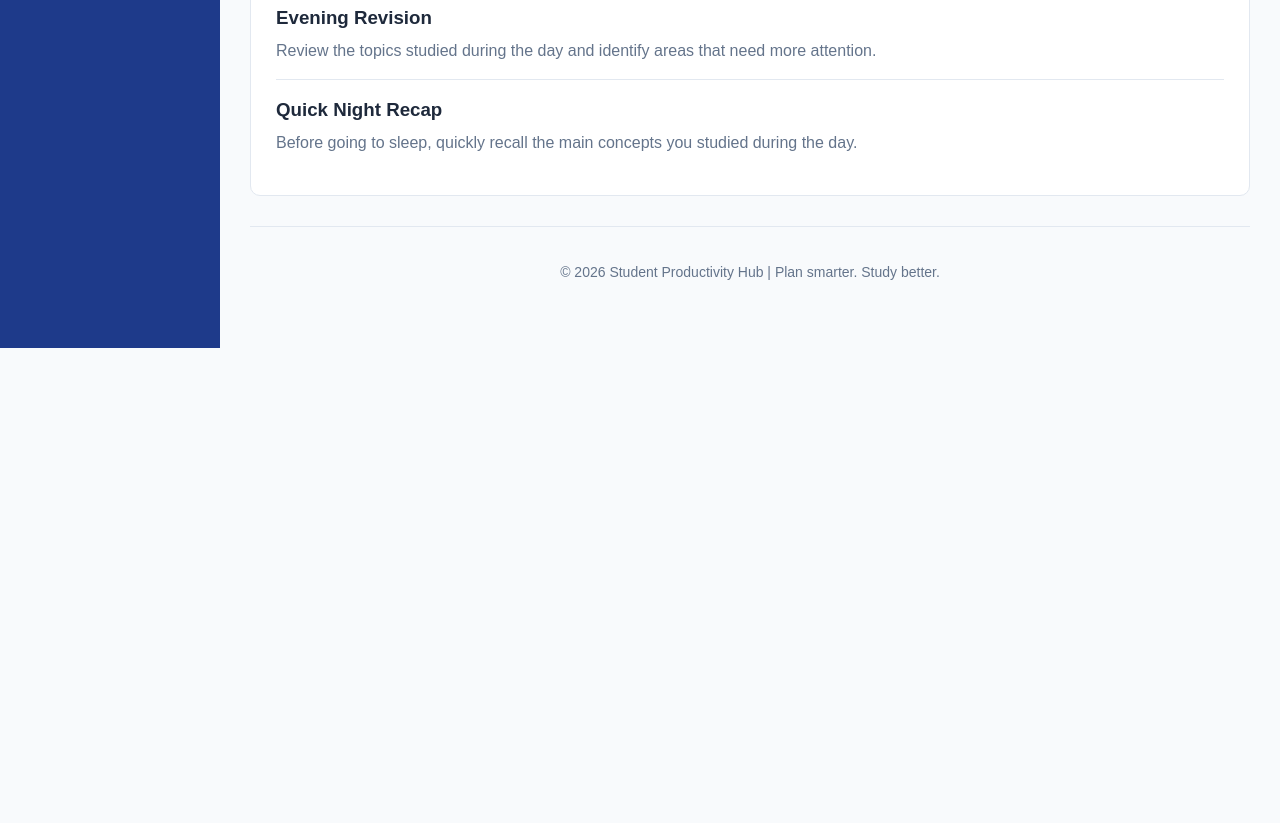
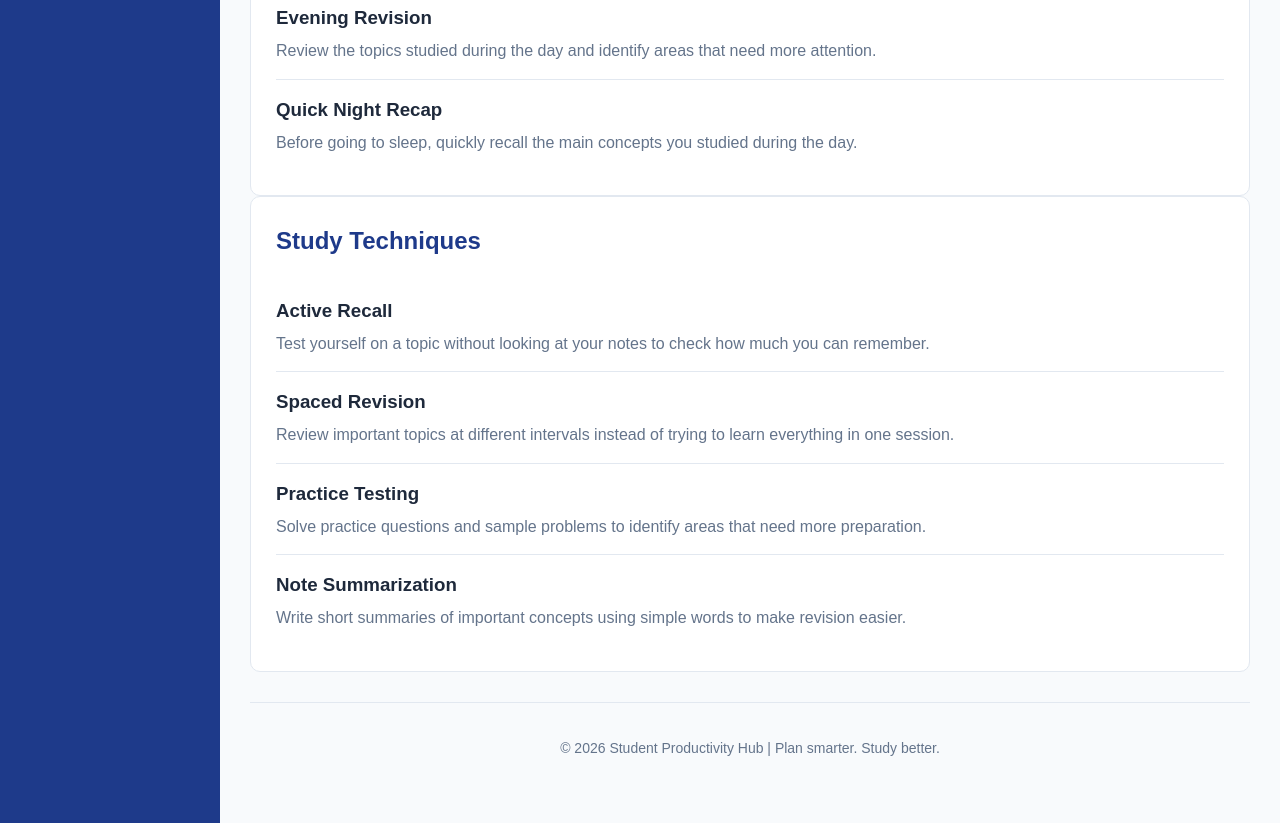
Before and after one commit to himankjain7/StudyHub, a plain HTML site: page tips.html in a window 1280 px wide. Shown: the part 1141-1964 px from the top of the page. Before the commit the page ends 1489 px from the top, so only its background shows below. Drawn offline with Linux system fonts and the light colour scheme.

Commit message:
Add study techniques section

```diff
--- a/tips.html
+++ b/tips.html
@@ -125,6 +125,45 @@
 
             </section>
 
+            <!-- Study Techniques -->
+            <section class="schedule" aria-labelledby="techniques-heading">
+
+                <h2 id="techniques-heading">Study Techniques</h2>
+
+                <div class="schedule-item">
+                    <h3>Active Recall</h3>
+                    <p>
+                        Test yourself on a topic without looking at your notes
+                        to check how much you can remember.
+                    </p>
+                </div>
+
+                <div class="schedule-item">
+                    <h3>Spaced Revision</h3>
+                    <p>
+                        Review important topics at different intervals instead
+                        of trying to learn everything in one session.
+                    </p>
+                </div>
+
+                <div class="schedule-item">
+                    <h3>Practice Testing</h3>
+                    <p>
+                        Solve practice questions and sample problems to
+                        identify areas that need more preparation.
+                    </p>
+                </div>
+
+                <div class="schedule-item">
+                    <h3>Note Summarization</h3>
+                    <p>
+                        Write short summaries of important concepts using
+                        simple words to make revision easier.
+                    </p>
+                </div>
+
+            </section>
+
             <!-- Footer -->
             <footer class="footer">
                 <p>© 2026 Student Productivity Hub | Plan smarter. Study better.</p>
```
